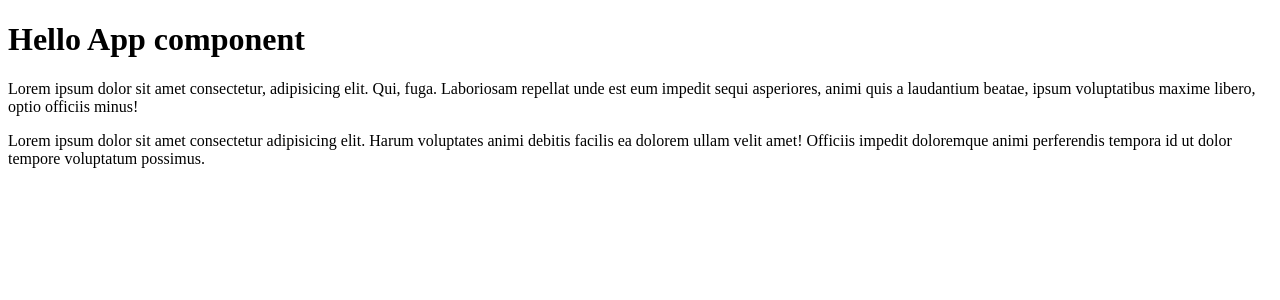
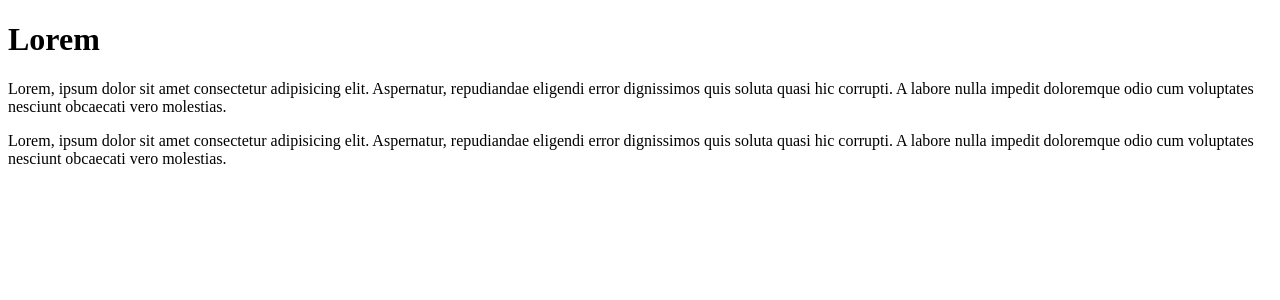
Before and after one commit to lyutakova/react-29-11, a React (Create React App) app: page / in a window 1280 px wide. Shown: the top 300 px of the page. Built offline with nearby package versions, Linux system fonts and the light colour scheme.

Commit message:
created couple componnets and returned ALWAYS ONE ELEMENT

```diff
--- a/src/index.tsx
+++ b/src/index.tsx
@@ -1,22 +1,35 @@
 import React from 'react'
 import ReactDOM from 'react-dom/client'
+
+const Title = () => {
+    return <h1>Lorem</h1>
+}
+
+const Content = () => {
+    return (
+        <div>
+            <title>Lorem</title>
+            <p>
+                Lorem, ipsum dolor sit amet consectetur adipisicing elit.
+                Aspernatur, repudiandae eligendi error dignissimos quis soluta
+                quasi hic corrupti. A labore nulla impedit doloremque odio cum
+                voluptates nesciunt obcaecati vero molestias.
+            </p>
+            <p>
+                Lorem, ipsum dolor sit amet consectetur adipisicing elit.
+                Aspernatur, repudiandae eligendi error dignissimos quis soluta
+                quasi hic corrupti. A labore nulla impedit doloremque odio cum
+                voluptates nesciunt obcaecati vero molestias.
+            </p>
+        </div>
+    )
+}
 
 const App = () => {
     return (
         <div>
-            <h1>Hello App component</h1>
-            <p>
-                Lorem ipsum dolor sit amet consectetur, adipisicing elit. Qui,
-                fuga. Laboriosam repellat unde est eum impedit sequi asperiores,
-                animi quis a laudantium beatae, ipsum voluptatibus maxime
-                libero, optio officiis minus!
-            </p>
-            <p>
-                Lorem ipsum dolor sit amet consectetur adipisicing elit. Harum
-                voluptates animi debitis facilis ea dolorem ullam velit amet!
-                Officiis impedit doloremque animi perferendis tempora id ut
-                dolor tempore voluptatum possimus.
-            </p>
+            <Title />
+            <Content />
         </div>
     )
 }
```
